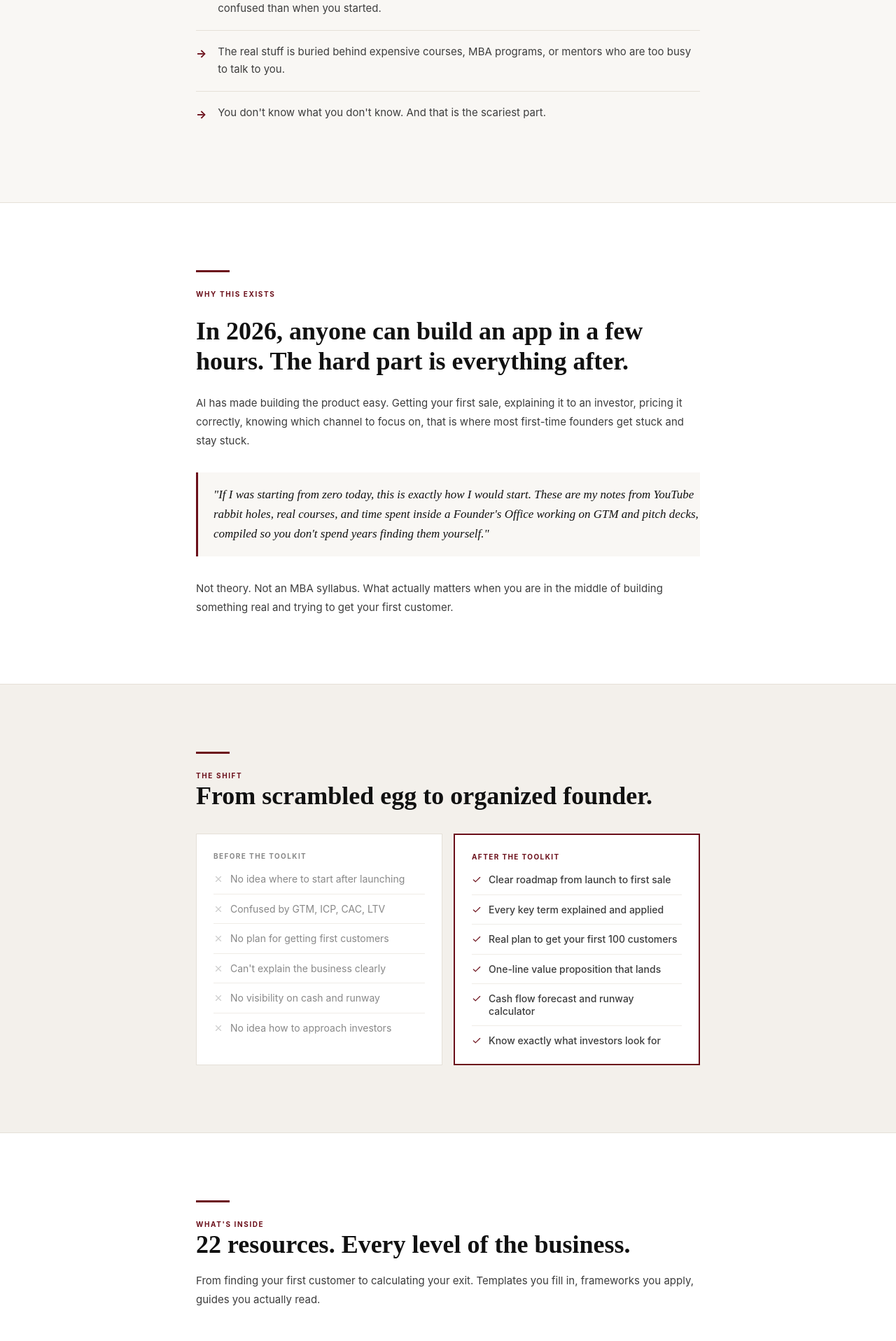
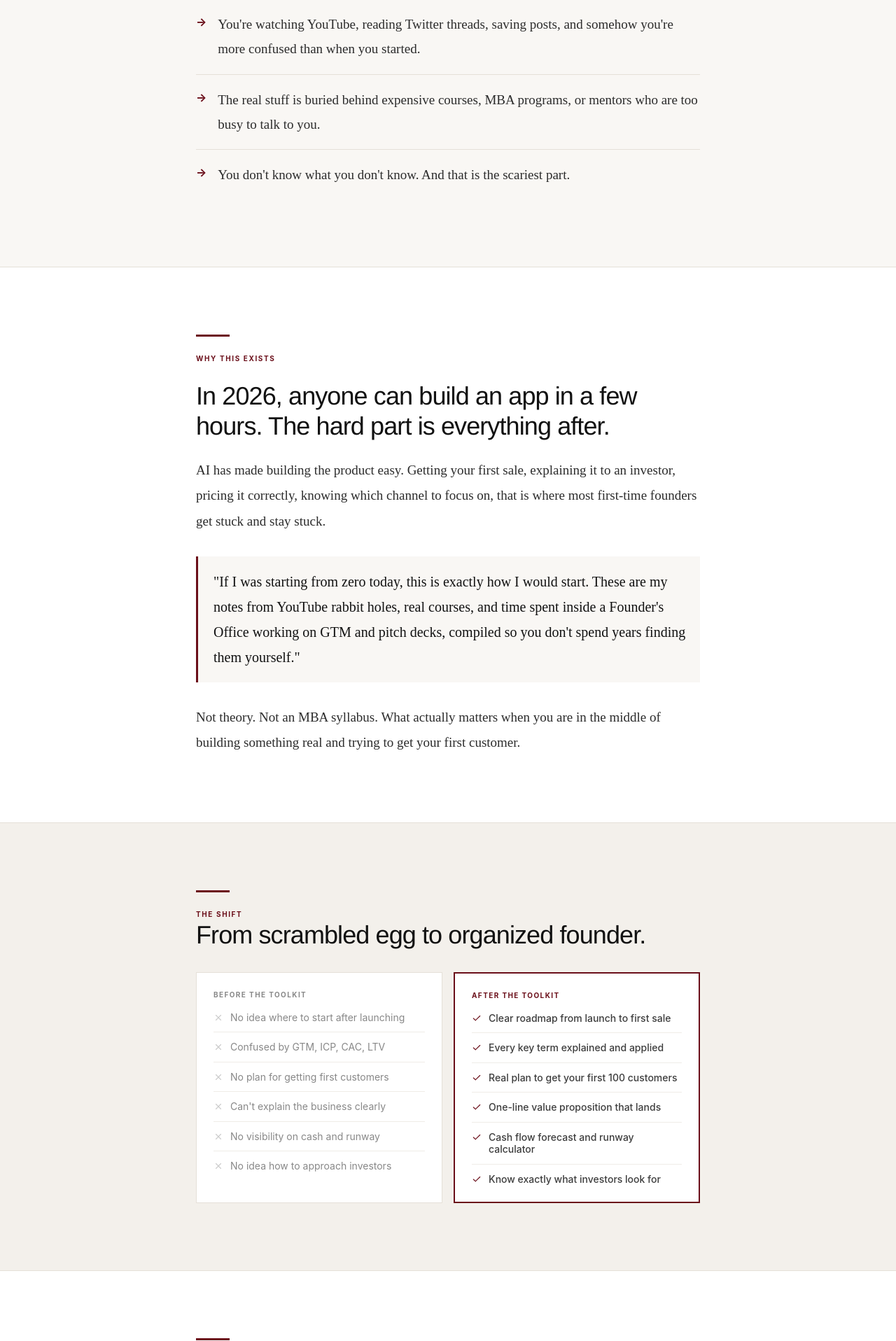
Before and after one commit to Uchhashay/the-founder-s-playbook, a React (Vite) app: page /toolkit in a window 1280 px wide. Shown: the part 1340-3256 px from the top of the page at 70% size. Built offline with nearby package versions, Linux system fonts and the light colour scheme.

Commit message:
style: update typography on toolkit page
Refine font choices, weights, and leading on the toolkit page to improve readability and visual consistency.

```diff
--- a/src/components/ToolkitPage.tsx
+++ b/src/components/ToolkitPage.tsx
@@ -325,7 +325,7 @@ export default function ToolkitPage() {
           >
             <div className="h-[3px] bg-[#6B0F1A] w-12 mb-6"></div>
             <p className="text-[10px] font-bold tracking-[0.16em] uppercase text-[#6B0F1A]">Sound familiar?</p>
-            <h2 className="font-libre text-2xl md:text-4xl font-bold text-[#111111] leading-[1.2]">
+            <h2 className="text-2xl md:text-4xl font-normal text-[#111111] leading-[1.2] tracking-tight font-sans" style={{ fontFamily: 'Helvetica, Arial, sans-serif' }}>
               You have a product. You have no idea what comes next.
             </h2>
             <ul className="divide-y divide-[#E5E0D8] pt-6">
@@ -338,7 +338,7 @@ export default function ToolkitPage() {
               ].map((text, idx) => (
                 <li key={idx} className="group py-[18px] flex gap-4 items-start hover:pl-3 hover:bg-[#6B0F1A]/[0.02] transition-all duration-300">
                   <span className="text-[#6B0F1A] font-bold shrink-0 mt-0.5 group-hover:translate-x-1 transition-transform duration-300">→</span>
-                  <p className="text-[15px] text-[#3D3D3D] leading-[1.65]">{text}</p>
+                  <p className="font-serif text-[18px] md:text-[19px] text-[#2C2C2C] leading-[1.8] md:leading-[1.85]">{text}</p>
                 </li>
               ))}
             </ul>
@@ -358,16 +358,16 @@ export default function ToolkitPage() {
           >
             <div className="h-[3px] bg-[#6B0F1A] w-12 mb-6"></div>
             <p className="text-[10px] font-bold tracking-[0.16em] uppercase text-[#6B0F1A]">Why this exists</p>
-            <h2 className="font-libre text-2xl md:text-4xl font-bold text-[#111111] leading-[1.2]">
+            <h2 className="text-2xl md:text-4xl font-normal text-[#111111] leading-[1.2] tracking-tight font-sans" style={{ fontFamily: 'Helvetica, Arial, sans-serif' }}>
               In 2026, anyone can build an app in a few hours. The hard part is everything after.
             </h2>
-            <p className="text-[15px] text-[#3D3D3D] leading-[1.8]">
+            <p className="font-serif text-[18px] md:text-[19px] text-[#2C2C2C] leading-[1.85] md:leading-[1.9]">
               AI has made building the product easy. Getting your first sale, explaining it to an investor, pricing it correctly, knowing which channel to focus on, that is where most first-time founders get stuck and stay stuck.
             </p>
-            <div className="border-l-[3px] border-[#6B0F1A] pl-[22px] py-[18px] bg-[#F9F7F4] my-8 font-libre text-[17px] italic text-[#111111] leading-[1.65]">
+            <div className="border-l-[3px] border-[#6B0F1A] pl-[22px] py-[18px] bg-[#F9F7F4] my-8 font-serif text-[19px] md:text-[20px] text-[#111111] leading-[1.75] md:leading-[1.8]">
               "If I was starting from zero today, this is exactly how I would start. These are my notes from YouTube rabbit holes, real courses, and time spent inside a Founder's Office working on GTM and pitch decks, compiled so you don't spend years finding them yourself."
             </div>
-            <p className="text-[15px] text-[#3D3D3D] leading-[1.8]">
+            <p className="font-serif text-[18px] md:text-[19px] text-[#2C2C2C] leading-[1.85] md:leading-[1.9]">
               Not theory. Not an MBA syllabus. What actually matters when you are in the middle of building something real and trying to get your first customer.
             </p>
           </motion.div>
@@ -385,7 +385,7 @@ export default function ToolkitPage() {
           >
             <div className="h-[3px] bg-[#6B0F1A] w-12 mb-6"></div>
             <p className="text-[10px] font-bold tracking-[0.16em] uppercase text-[#6B0F1A]">The shift</p>
-            <h2 className="font-libre text-2xl md:text-4xl font-bold text-[#111111] leading-[1.2] mb-8">
+            <h2 className="text-2xl md:text-4xl font-normal text-[#111111] leading-[1.2] tracking-tight font-sans mb-8" style={{ fontFamily: 'Helvetica, Arial, sans-serif' }}>
               From scrambled egg to organized founder.
             </h2>
 
@@ -424,10 +424,10 @@ export default function ToolkitPage() {
           <div className="max-w-[720px] mx-auto p-0 mb-12">
             <div className="h-[3px] bg-[#6B0F1A] w-12 mb-6"></div>
             <p className="text-[10px] font-bold tracking-[0.16em] uppercase text-[#6B0F1A]">What's inside</p>
-            <h2 className="font-libre text-2xl md:text-4xl font-bold text-[#111111] leading-[1.2] mb-4">
+            <h2 className="text-2xl md:text-4xl font-normal text-[#111111] leading-[1.2] tracking-tight font-sans mb-4" style={{ fontFamily: 'Helvetica, Arial, sans-serif' }}>
               22 resources. Every level of the business.
             </h2>
-            <p className="text-[15px] text-[#3D3D3D] leading-[1.8]">
+            <p className="font-serif text-[18px] md:text-[19px] text-[#2C2C2C] leading-[1.85] md:leading-[1.9]">
               From finding your first customer to calculating your exit. Templates you fill in, frameworks you apply, guides you actually read.
             </p>
           </div>
@@ -640,10 +640,10 @@ export default function ToolkitPage() {
           >
             <div className="h-[3px] bg-[#6B0F1A] w-12 mb-6"></div>
             <p className="text-[10px] font-bold tracking-[0.16em] uppercase text-[#6B0F1A]">Who built this</p>
-            <h2 className="font-libre text-2xl md:text-4xl font-bold text-[#111111] leading-[1.2]">
+            <h2 className="text-2xl md:text-4xl font-normal text-[#111111] leading-[1.2] tracking-tight font-sans" style={{ fontFamily: 'Helvetica, Arial, sans-serif' }}>
               Not a course creator. A founder still in the middle of it.
             </h2>
-            <p className="text-[15px] text-[#3D3D3D] leading-[1.8] mt-4">
+            <p className="font-serif text-[18px] md:text-[19px] text-[#2C2C2C] leading-[1.85] md:leading-[1.9] mt-4">
               I am not writing this from a place of having figured it all out. I am writing this from the middle of it. Still building. Still figuring out the next move. Just doing it in public.
             </p>
                  <div className="bg-white border border-[#E5E0D8] border-l-3 border-l-[#6B0F1A] p-7 md:p-8 mt-8 hover:shadow-xl transition-all duration-300">
@@ -653,7 +653,7 @@ export default function ToolkitPage() {
                   <p className="text-[12px] text-[#6B0F1A] font-semibold">@itsranyal</p>
                 </div>
               </div>
-              <p className="text-[14px] text-[#3D3D3D] leading-[1.8]">
+              <p className="font-serif text-[17px] md:text-[18px] text-[#2C2C2C] leading-[1.85] md:leading-[1.9]">
                 Building a tech stack for India's transport sector. Previously founded an AI voice tech startup. Before that, worked in a Founder's Office in a Strategy and GTM role, curating client proposals, pitch decks, and go-to-market strategies from scratch. Saw what worked. Saw what killed deals before they even started.<br /><br />
                 This toolkit is compiled from Notion notes I have been keeping since 2018-19. YouTube rabbit holes, paid courses, real experiences, real founder rooms. Everything I wish someone had handed me when I was starting out.
               </p>
@@ -686,7 +686,7 @@ export default function ToolkitPage() {
           >
             <div className="h-[3px] bg-[#6B0F1A] w-12 mb-6"></div>
             <p className="text-[10px] font-bold tracking-[0.16em] uppercase text-[#6B0F1A]">Quick answers</p>
-            <h2 className="font-libre text-2xl md:text-4xl font-bold text-[#111111] leading-[1.2] mb-8">
+            <h2 className="text-2xl md:text-4xl font-normal text-[#111111] leading-[1.2] tracking-tight font-sans mb-8" style={{ fontFamily: 'Helvetica, Arial, sans-serif' }}>
               Before you hesitate.
             </h2>
 
@@ -714,8 +714,8 @@ export default function ToolkitPage() {
                 }
               ].map((faq, idx) => (
                 <div key={idx} className="py-5 group hover:pl-3 hover:bg-[#F9F7F4] transition-all duration-300">
-                  <p className="text-[15px] font-semibold text-[#111111] mb-2 leading-relaxed group-hover:text-[#6B0F1A] transition-colors">{faq.q}</p>
-                  <p className="text-[14px] text-[#3D3D3D] leading-relaxed">{faq.a}</p>
+                  <p className="font-serif text-[18px] md:text-[19px] font-semibold text-[#111111] mb-2 leading-relaxed group-hover:text-[#6B0F1A] transition-colors">{faq.q}</p>
+                  <p className="font-serif text-[17px] md:text-[18px] text-[#2C2C2C] leading-relaxed md:leading-loose">{faq.a}</p>
                 </div>
               ))}
             </div>
@@ -734,10 +734,10 @@ export default function ToolkitPage() {
             className="space-y-6"
           >
             <p className="text-[10px] font-bold tracking-[0.16em] uppercase text-[#FFAAAA]">Get instant access</p>
-            <h2 className="font-libre text-3xl md:text-5xl font-bold text-white leading-[1.15]">
+            <h2 className="text-3xl md:text-5xl font-normal text-white leading-[1.15] tracking-tight font-sans" style={{ fontFamily: 'Helvetica, Arial, sans-serif' }}>
               Stop being a scrambled egg.
             </h2>
-            <p className="text-[15px] text-[#F5C6C6] leading-[1.75] mb-8">
+            <p className="font-serif text-[18px] md:text-[19px] text-[#F5C6C6] leading-[1.85] md:leading-[1.9] mb-8">
               22 resources. Everything you need to go from "I built something, now what?" to actually running a business.
             </p>
 
```
